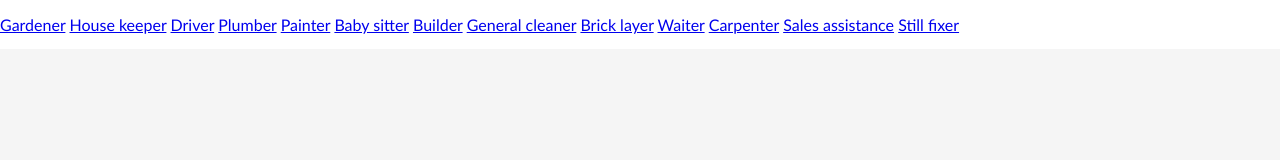
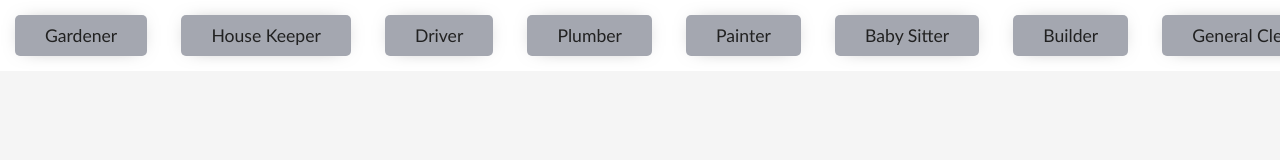
Before and after one commit to Johnnasimba/Horizontal-scroll-Houbay-Categories-section, a plain HTML site: page index.html in a window 1280 px wide. Drawn offline with Linux system fonts and the light colour scheme.

Commit message:
Created styles for links and archor tags

```diff
--- a/style.css
+++ b/style.css
@@ -36,3 +36,47 @@
     white-space: nowrap;
 
  }
+ .links {
+
+    padding: 10px 30px;
+
+    border-radius: 5px;
+
+    box-shadow: 0 0 20px -10px rgba(0,0,0,0.5);
+
+    background:rgb(164, 167, 176);
+
+    margin: 0 15px;
+
+    display: inline-block;
+
+    font-size: 1.1rem;
+
+    cursor: pointer;
+
+ }
+ .links a{
+
+    text-decoration: none;
+
+    outline: none;
+
+    color:#212121;
+
+    text-transform: capitalize;
+
+    transition: 0.3s;
+
+ }
+
+ .links:hover {
+
+    background: #212121;
+
+ }
+
+ .links:hover a {
+
+    color: #fff;
+
+ }
```
